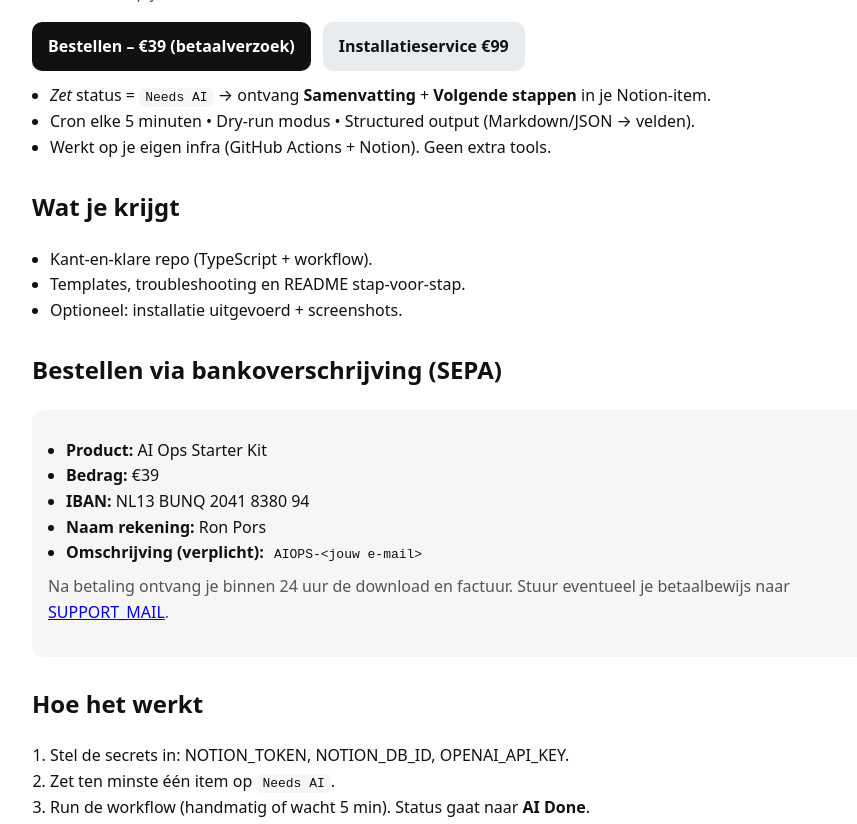
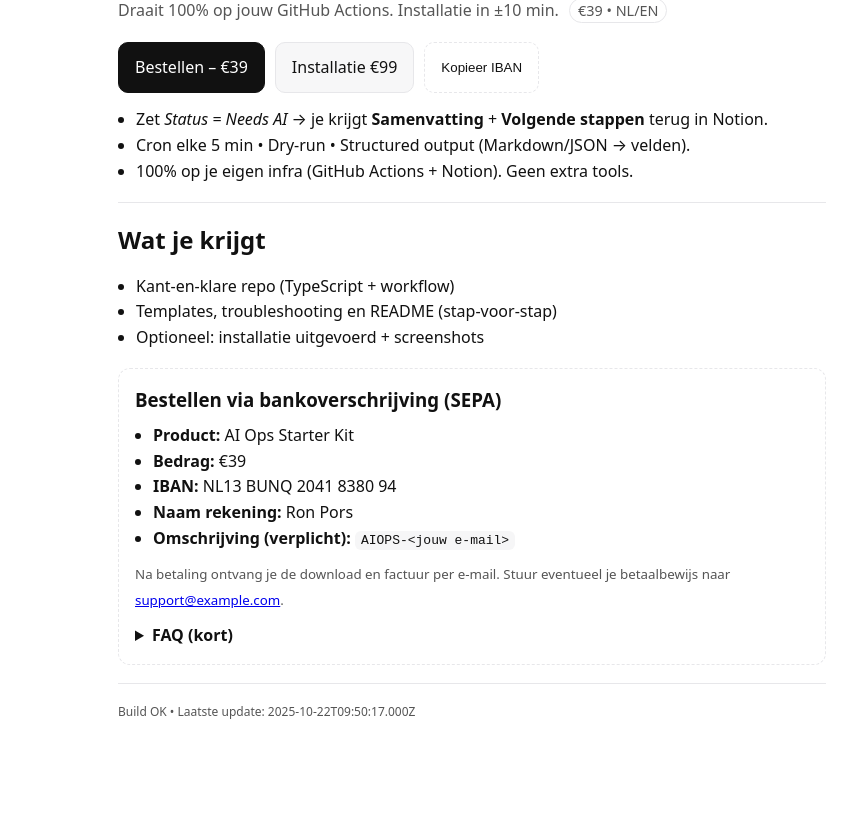
Before and after one commit to loaman56/pors-infra, a plain HTML site: page index.html in a window 1280 px wide. Shown: the part 167-991 px from the top of the page, without its empty margins (168-1025 px from the left). After the commit the page ends 928 px from the top, so only its background shows below. Drawn offline with Linux system fonts and the light colour scheme.

Commit message:
Refactor index.html for clarity and layout improvements
Updated the title and Open Graph meta tags to remove 'via GitHub Actions'. Modified the structure of the hero section and call-to-action buttons. Improved styling and layout for better readability.

```diff
--- a/index.html
+++ b/index.html
@@ -3,121 +3,143 @@
 <head>
   <meta charset="utf-8">
   <meta name="viewport" content="width=device-width,initial-scale=1">
-  <title>AI Ops Starter Kit — Notion ↔ OpenAI via GitHub Actions</title>
+  <title>AI Ops Starter Kit — Notion ↔ OpenAI</title>
   <meta name="description" content="Elke 5 min automatisch Summary + Next Actions in Notion. Draait 100% op jouw GitHub Actions. Installatie in 10 min.">
-
-  <!-- Canonical -->
   <link rel="canonical" href="https://loaman56.github.io/pors-infra/">
-
-  <!-- Favicon (plaats /favicon.ico in de root) -->
   <link rel="icon" href="/favicon.ico">
-
-  <!-- Open Graph / Twitter -->
-  <meta property="og:type" content="website">
-  <meta property="og:title" content="AI Ops Starter Kit — Notion ↔ OpenAI via GitHub Actions">
-  <meta property="og:description" content="Elke 5 min automatisch Summary + Next Actions in Notion. Draait 100% op jouw GitHub Actions.">
-  <!-- Plaats /og.png (1200x630) in de root -->
+  <!-- Open Graph / Twitter (optioneel og.png toevoegen in de root) -->
+  <meta property="og:title" content="AI Ops Starter Kit — Notion ↔ OpenAI">
+  <meta property="og:description" content="Cron elke 5 min → Summary + Next Actions in je Notion database. Draait 100% op jouw GitHub Actions.">
+  <meta property="og:url" content="https://loaman56.github.io/pors-infra/">
   <meta property="og:image" content="https://loaman56.github.io/pors-infra/og.png">
-  <meta property="og:url" content="https://loaman56.github.io/pors-infra/">
   <meta name="twitter:card" content="summary_large_image">
-  <meta name="twitter:title" content="AI Ops Starter Kit — Notion ↔ OpenAI via GitHub Actions">
-  <meta name="twitter:description" content="Elke 5 min automatisch Summary + Next Actions in Notion. Draait 100% op jouw GitHub Actions.">
+  <meta name="twitter:title" content="AI Ops Starter Kit — Notion ↔ OpenAI">
+  <meta name="twitter:description" content="Elke 5 min automatisch Summary + Next Actions in Notion. Installatie in 10 min.">
   <meta name="twitter:image" content="https://loaman56.github.io/pors-infra/og.png">
-
+  <meta name="theme-color" content="#111">
   <style>
-    :root{
-      color-scheme: light dark;
-      --bg:#ffffff; --fg:#111; --muted:#555; --card:#f6f6f7;
-      --btn:#111; --btnfg:#fff; --btn2:#e9ecef; --btn2fg:#111;
-    }
-    @media (prefers-color-scheme: dark){
-      :root{
-        --bg:#0b0b0c; --fg:#eaeaea; --muted:#9aa0a6; --card:#151518;
-        --btn:#eaeaea; --btnfg:#111; --btn2:#2a2b2f; --btn2fg:#eaeaea;
-      }
-    }
-    body{margin:0; font-family:system-ui,-apple-system,Segoe UI,Roboto,Ubuntu,Cantarell,Noto Sans,sans-serif; background:var(--bg); color:var(--fg)}
-    .wrap{max-width:880px; margin:40px auto; padding:0 16px; line-height:1.6}
-    .hero h1{font-size:clamp(28px,4vw,38px); line-height:1.2; margin:0 0 12px}
-    .muted{color:var(--muted)}
-    .row{display:flex; gap:12px; flex-wrap:wrap; margin:16px 0 8px}
-    .btn{display:inline-block; padding:12px 16px; border-radius:10px; text-decoration:none; font-weight:600}
-    .btn.primary{background:var(--btn); color:var(--btnfg)}
-    .btn.secondary{background:var(--btn2); color:var(--btn2fg)}
-    .list{margin:12px 0 0; padding-left:18px}
-    .card{background:var(--card); padding:16px; border-radius:12px}
-    footer{margin:40px 0 20px; font-size:14px}
-    code.badge{background:var(--card); padding:2px 6px; border-radius:6px}
+    :root{--fg:#111;--muted:#555;--bg:#fff;--bd:#e7e7ea}
+    *{box-sizing:border-box}
+    body{margin:0;background:var(--bg);color:var(--fg);font-family:system-ui,-apple-system,Segoe UI,Roboto,Ubuntu,Cantarell,Noto Sans,sans-serif}
+    .wrap{max-width:740px;margin:40px auto;padding:0 16px;line-height:1.6}
+    h1{margin:0 0 10px;font-size:clamp(26px,4.5vw,36px)}
+    p.lead{margin:0 0 18px;color:var(--muted)}
+    .row{display:flex;flex-wrap:wrap;gap:10px;margin:14px 0 8px}
+    .btn{display:inline-block;padding:12px 16px;border-radius:10px;text-decoration:none;border:1px solid #111;background:#111;color:#fff}
+    .btn.secondary{background:#f7f7f8;color:#111;border:1px solid var(--bd)}
+    .btn.ghost{background:#fff;color:#111;border:1px dashed var(--bd)}
+    ul{margin:14px 0;padding-left:18px}
+    .card{border:1px dashed var(--bd);border-radius:12px;padding:16px;margin-top:18px;background:#fff}
+    small{color:var(--muted)}
+    code{background:#f6f6f7;padding:2px 6px;border-radius:6px}
+    hr{border:none;border-top:1px solid var(--bd);margin:18px 0}
+    .note{font-size:12px;color:var(--muted)}
+    @media (max-width:480px){ .wrap{margin:28px auto} }
   </style>
 </head>
 <body>
   <main class="wrap">
-    <section class="hero" aria-labelledby="hero-title">
-      <h1 id="hero-title">Elke 5 min automatisch <strong>Summary + Next Actions</strong> in Notion.</h1>
-      <p class="muted">Draait 100% op jouw GitHub Actions. Installatie in 10 min.</p>
+    <!-- HERO -->
+    <h1>Elke 5 min automatisch <strong>Summary + Next Actions</strong> in Notion.</h1>
+    <p class="lead">Draait 100% op jouw GitHub Actions. Installatie in ±10 min. <span style="border:1px solid var(--bd);border-radius:999px;padding:2px 8px;margin-left:6px;font-size:90%">€39 • NL/EN</span></p>
 
-      <div class="row" role="group" aria-label="Call to action">
-        <!-- Vervang de href met jouw betaalverzoek-link (€39) -->
-        <a class="btn primary" href="BETAALVERZOEK_39" target="_blank" rel="noopener" aria-label="Bestellen voor 39 euro via betaalverzoek">
-          Bestellen – €39 (betaalverzoek)
-        </a>
-        <!-- Vervang met jouw betaalverzoek-link (€99) of laat weg -->
-        <a class="btn secondary" href="BETAALVERZOEK_99" target="_blank" rel="noopener" aria-label="Installatieservice voor 99 euro">
-          Installatieservice €99
-        </a>
-      </div>
+    <!-- CTA's (werken direct via mail; vervang straks door klik-betaalverzoeken) -->
+    <div class="row">
+      <a id="cta39" class="btn" href="mailto:support@example.com?subject=Bestellen%20AI%20Ops%20Starter%20Kit%20%E2%82%AC39&body=Hi%2C%20ik%20wil%20de%20kit%20bestellen.%20Mijn%20e-mail%3A%20_____%0A"
+         target="_blank" rel="noopener noreferrer" aria-label="Bestellen – €39">
+        Bestellen – €39
+      </a>
+      <a id="cta99" class="btn secondary" href="mailto:support@example.com?subject=Installatieservice%20%E2%82%AC99&body=Hi%2C%20graag%20installatie.%20Mijn%20Notion-DB%20link%3A%20_____%0A"
+         target="_blank" rel="noopener noreferrer" aria-label="Installatie – €99">
+        Installatie €99
+      </a>
+      <button class="btn ghost" type="button" id="copyIban" aria-label="Kopieer IBAN">Kopieer IBAN</button>
+    </div>
 
-      <ul class="list">
-        <li><em>Zet</em> status = <code class="badge">Needs AI</code> → ontvang <strong>Samenvatting</strong> + <strong>Volgende stappen</strong> in je Notion‑item.</li>
-        <li>Cron elke 5 minuten • Dry‑run modus • Structured output (Markdown/JSON → velden).</li>
-        <li>Werkt op je eigen infra (GitHub Actions + Notion). Geen extra tools.</li>
+    <ul>
+      <li>Zet <em>Status = Needs AI</em> → je krijgt <strong>Samenvatting</strong> + <strong>Volgende stappen</strong> terug in Notion.</li>
+      <li>Cron elke 5 min • Dry-run • Structured output (Markdown/JSON → velden).</li>
+      <li>100% op je eigen infra (GitHub Actions + Notion). Geen extra tools.</li>
+    </ul>
+
+    <hr>
+
+    <!-- WAT JE KRIJGT -->
+    <h2 style="margin:10px 0 6px">Wat je krijgt</h2>
+    <ul>
+      <li>Kant-en-klare repo (TypeScript + workflow)</li>
+      <li>Templates, troubleshooting en README (stap-voor-stap)</li>
+      <li>Optioneel: installatie uitgevoerd + screenshots</li>
+    </ul>
+
+    <!-- SEPA -->
+    <section class="card" aria-labelledby="sepa-title">
+      <h3 id="sepa-title" style="margin:0 0 8px">Bestellen via bankoverschrijving (SEPA)</h3>
+      <ul style="margin:0">
+        <li><strong>Product:</strong> AI Ops Starter Kit</li>
+        <li><strong>Bedrag:</strong> €39</li>
+        <li><strong>IBAN:</strong> <span id="iban">NL13 BUNQ 2041 8380 94</span></li>
+        <li><strong>Naam rekening:</strong> Ron Pors</li>
+        <li><strong>Omschrijving (verplicht):</strong> <code>AIOPS-&lt;jouw e-mail&gt;</code></li>
       </ul>
+      <p style="margin:10px 0 0">
+        <small>Na betaling ontvang je de download en factuur per e-mail. Stuur eventueel je betaalbewijs naar
+          <a id="supportEmail" href="mailto:support@example.com">support@example.com</a>.
+        </small>
+      </p>
+
+      <details style="margin-top:10px">
+        <summary><strong>FAQ (kort)</strong></summary>
+        <ul>
+          <li><em>Werkt dit zonder extra tools?</em> Ja, alles draait op je eigen GitHub Actions + Notion.</li>
+          <li><em>Kan ik eerst testen?</em> Ja, er is een <strong>dry-run</strong> modus.</li>
+          <li><em>Andere veldnamen?</em> Er is een mapping (NL-labels), dus je kunt je eigen property-namen gebruiken.</li>
+        </ul>
+      </details>
     </section>
 
-    <section aria-labelledby="benefits-title" style="margin-top:28px">
-      <h2 id="benefits-title">Wat je krijgt</h2>
-      <ul class="list">
-        <li>Kant‑en‑klare repo (TypeScript + workflow).</li>
-        <li>Templates, troubleshooting en README stap‑voor‑stap.</li>
-        <li>Optioneel: installatie uitgevoerd + screenshots.</li>
-      </ul>
-    </section>
-
-    <section aria-labelledby="sepa-title" style="margin-top:28px">
-      <h2 id="sepa-title">Bestellen via bankoverschrijving (SEPA)</h2>
-      <div class="card">
-        <ul class="list">
-          <li><strong>Product:</strong> AI Ops Starter Kit</li>
-          <li><strong>Bedrag:</strong> €39</li>
-          <li><strong>IBAN:</strong> NL13 BUNQ 2041 8380 94</li>
-          <li><strong>Naam rekening:</strong> Ron Pors</li>
-          <li><strong>Omschrijving (verplicht):</strong> <code class="badge">AIOPS-&lt;jouw e‑mail&gt;</code></li>
-        </ul>
-        <p class="muted" style="margin-top:8px">
-          Na betaling ontvang je binnen 24 uur de download en factuur.
-          Stuur eventueel je betaalbewijs naar
-          <a href="mailto:SUPPORT_MAIL" aria-label="E-mail ondersteuning">SUPPORT_MAIL</a>.
-        </p>
-      </div>
-    </section>
-
-    <section aria-labelledby="how-title" style="margin-top:28px">
-      <h2 id="how-title">Hoe het werkt</h2>
-      <ol class="list">
-        <li>Stel de secrets in: NOTION_TOKEN, NOTION_DB_ID, OPENAI_API_KEY.</li>
-        <li>Zet ten minste één item op <code class="badge">Needs AI</code>.</li>
-        <li>Run de workflow (handmatig of wacht 5 min). Status gaat naar <strong>AI Done</strong>.</li>
-      </ol>
-    </section>
-
-    <footer class="muted">
-      <div>© <span id="y"></span> AI Ops Starter Kit • Loopt op GitHub Pages • <a href="https://loaman56.github.io/pors-infra/" rel="noopener">loaman56.github.io/pors-infra</a></div>
-    </footer>
+    <hr>
+    <p class="note">Build OK • Laatste update: <span id="ts"></span></p>
+    <noscript><small>JavaScript staat uit; tijdstempel wordt niet getoond.</small></noscript>
   </main>
 
   <script>
-    // Jaartal
-    document.getElementById('y').textContent = new Date().getFullYear();
+    // ======= Vul HIER (optioneel) je klik-betaalverzoeken in =======
+    // Laat leeg ("") als je nog geen link hebt; de knop valt dan terug op mailto.
+    const PAY_REQ_39 = ""; // bv. "https://bunq.me/ronpors/39/..."
+    const PAY_REQ_99 = ""; // bv. "https://bunq.me/ronpors/99/..."
+    const SUPPORT_EMAIL = "support@example.com"; // vervang door jouw adres (bv. "ron@jouwdomein.nl")
+    // ===============================================================
+
+    // Timestamp
+    document.getElementById('ts').textContent = new Date().toISOString();
+
+    // Support e-mail invullen
+    const mail = document.getElementById('supportEmail');
+    mail.href = "mailto:" + SUPPORT_EMAIL;
+    mail.textContent = SUPPORT_EMAIL;
+
+    // CTA’s: als er een echte https-link staat, gebruik die; anders mailto fallback blijft staan
+    function setIfLink(id, url) {
+      if (typeof url === "string" && url.startsWith("https://")) {
+        const a = document.getElementById(id);
+        a.href = url;
+        a.setAttribute("rel", "noopener noreferrer");
+      }
+    }
+    setIfLink("cta39", PAY_REQ_39);
+    setIfLink("cta99", PAY_REQ_99);
+
+    // Kopieer IBAN knop
+    document.getElementById('copyIban').addEventListener('click', async () => {
+      const iban = document.getElementById('iban').textContent.trim();
+      try {
+        await navigator.clipboard.writeText(iban);
+        alert("IBAN gekopieerd: " + iban);
+      } catch {
+        alert("Kon IBAN niet kopiëren — selecteer en kopieer handmatig.");
+      }
+    });
   </script>
 </body>
 </html>
```
